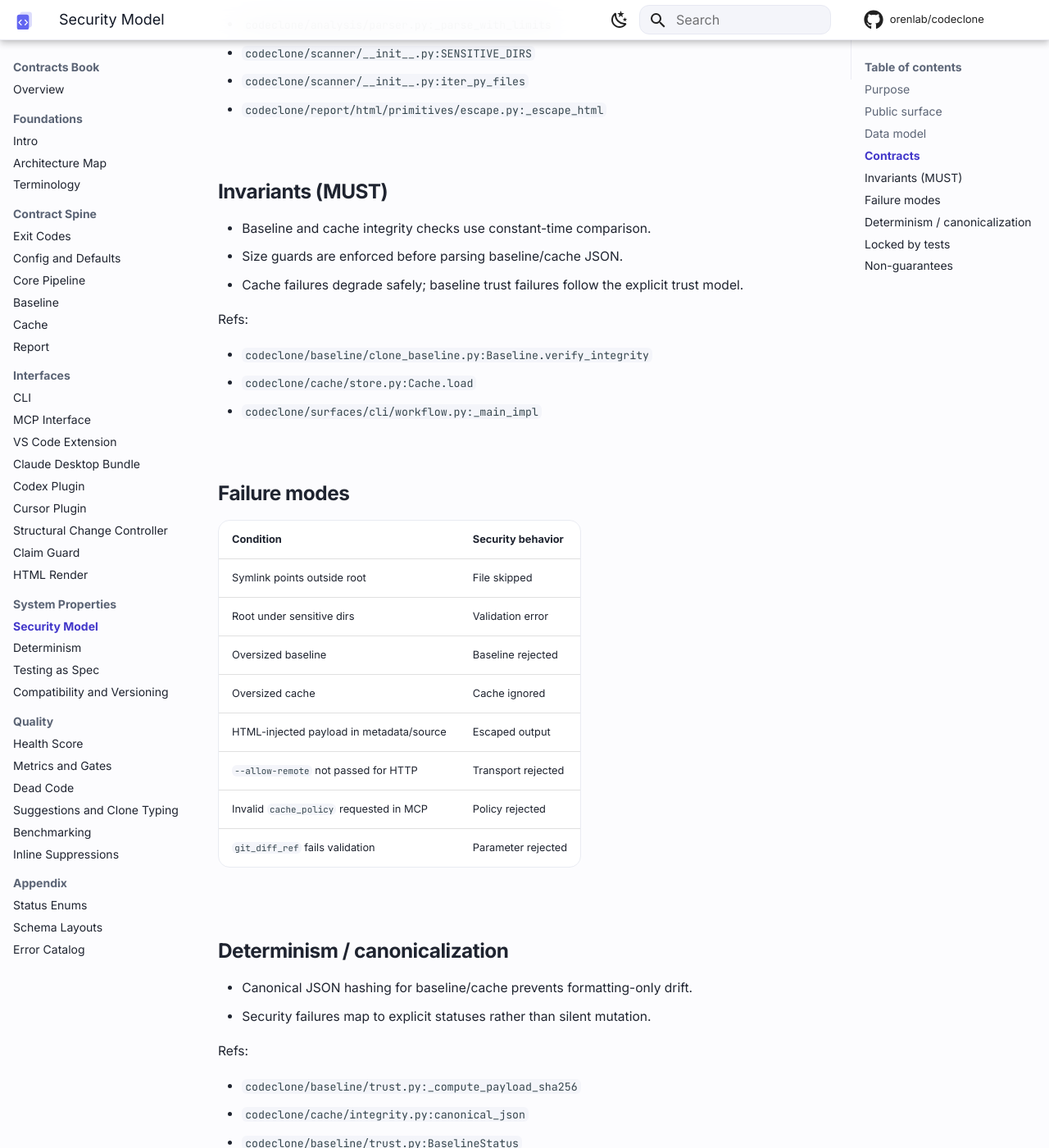
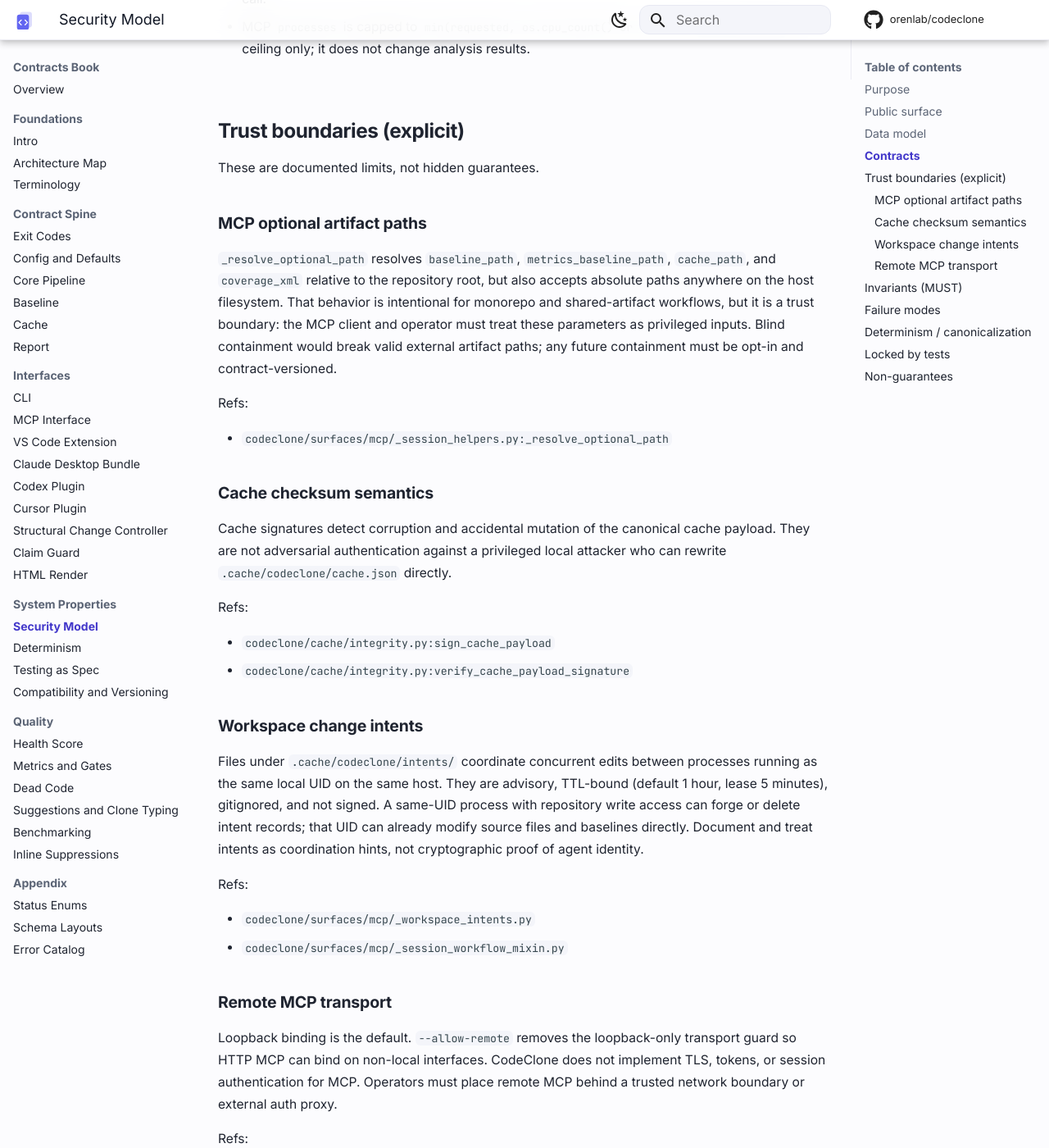
Before and after one commit to orenlab/codeclone, an MkDocs documentation site: the page built from docs/book/11-security-model.md, in a window 1280 px wide and 1400 px high, scrolled down 1654 px. Shown: the whole window at 82% size. Built offline with MkDocs 1.6.1 and Material for MkDocs 9.7.7, drawn with Linux system fonts in a browser that asks for light colours; comment, search, counter and statistics services are not loaded; some of the changed text lies outside the part shown.

Commit message:
docs(security): document trust boundaries

```diff
--- a/docs/book/11-security-model.md
+++ b/docs/book/11-security-model.md
@@ -39,10 +39,70 @@ Security-relevant input classes:
 - Five session/coordination tools are marked `destructiveHint` in MCP metadata
   (`manage_change_intent`, `start_controlled_change`,
   `finish_controlled_change`, `mark_finding_reviewed`, `clear_session_runs`).
-- `--allow-remote` is required for non-local transports.
+- `--allow-remote` is required for non-local transports. It is an explicit
+  operator opt-in, not authentication. A remote MCP endpoint remains an
+  unauthenticated local-trust surface unless wrapped by external access control.
 - MCP accepts cache policies `reuse` and `off`; `refresh` is rejected at
   runtime with a contract error.
 - `git_diff_ref` is validated as a safe single revision expression before any `git diff` subprocess call.
+- MCP `processes` is capped to `min(requested, os.cpu_count() or 4, 64)`.
+  This is a resource ceiling only; it does not change analysis results.
+
+## Trust boundaries (explicit)
+
+These are documented limits, not hidden guarantees.
+
+### MCP optional artifact paths
+
+`_resolve_optional_path` resolves `baseline_path`, `metrics_baseline_path`,
+`cache_path`, and `coverage_xml` relative to the repository root, but also
+accepts absolute paths anywhere on the host filesystem. That behavior is
+intentional for monorepo and shared-artifact workflows, but it is a trust
+boundary: the MCP client and operator must treat these parameters as privileged
+inputs. Blind containment would break valid external artifact paths; any future
+containment must be opt-in and contract-versioned.
+
+Refs:
+
+- `codeclone/surfaces/mcp/_session_helpers.py:_resolve_optional_path`
+
+### Cache checksum semantics
+
+Cache signatures detect corruption and accidental mutation of the canonical
+cache payload. They are not adversarial authentication against a privileged
+local attacker who can rewrite `.cache/codeclone/cache.json` directly.
+
+Refs:
+
+- `codeclone/cache/integrity.py:sign_cache_payload`
+- `codeclone/cache/integrity.py:verify_cache_payload_signature`
+
+### Workspace change intents
+
+Files under `.cache/codeclone/intents/` coordinate concurrent edits between
+processes running as the same local UID on the same host. They are advisory,
+TTL-bound (default 1 hour, lease 5 minutes), gitignored, and not signed.
+A same-UID process with repository write access can forge or delete intent
+records; that UID can already modify source files and baselines directly.
+Document and treat intents as coordination hints, not cryptographic proof of
+agent identity.
+
+Refs:
+
+- `codeclone/surfaces/mcp/_workspace_intents.py`
+- `codeclone/surfaces/mcp/_session_workflow_mixin.py`
+
+### Remote MCP transport
+
+Loopback binding is the default. `--allow-remote` removes the loopback-only
+transport guard so HTTP MCP can bind on non-local interfaces. CodeClone does
+not implement TLS, tokens, or session authentication for MCP. Operators must
+place remote MCP behind a trusted network boundary or external auth proxy.
+
+Refs:
+
+- `codeclone/surfaces/mcp/server.py`
+- `tests/test_mcp_server.py::test_mcp_server_main_rejects_non_loopback_host_without_opt_in`
 
 Refs:
 
@@ -96,9 +156,15 @@ Refs:
 - `tests/test_html_report.py::test_html_report_escapes_script_breakout_payload`
 - `tests/test_cache.py::test_cache_too_large_warns`
 - `tests/test_mcp_service.py::test_mcp_service_rejects_refresh_cache_policy_in_read_only_mode`
+- `tests/test_mcp_service.py::test_mcp_service_caps_process_count_from_request_and_config`
 - `tests/test_mcp_server.py::test_mcp_server_main_rejects_non_loopback_host_without_opt_in`
 
 ## Non-guarantees
 
 - Baseline/cache integrity is tamper-evident at file-content level; it is not cryptographic attestation against a
   privileged attacker.
+- Baseline `payload_sha256` and cache signatures protect against accidental corruption and unsynchronized edits; they
+  do not authenticate files against a hostile same-UID writer.
+- Workspace intent files are not signed and must not be treated as proof of which agent declared a change.
+- MCP optional absolute artifact paths are caller-controlled; CodeClone does not sandbox them to the scan root.
+- Remote MCP with `--allow-remote` is not a hardened multi-tenant network service.
```
